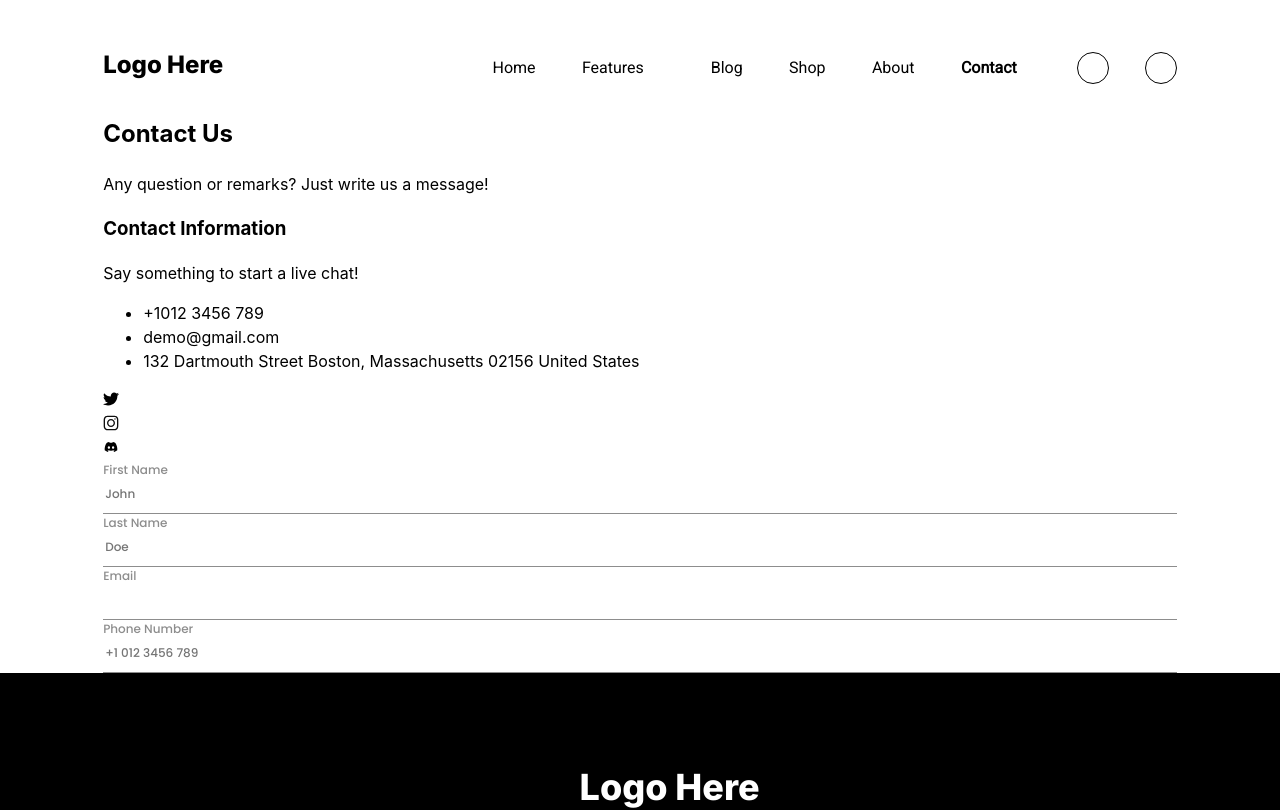
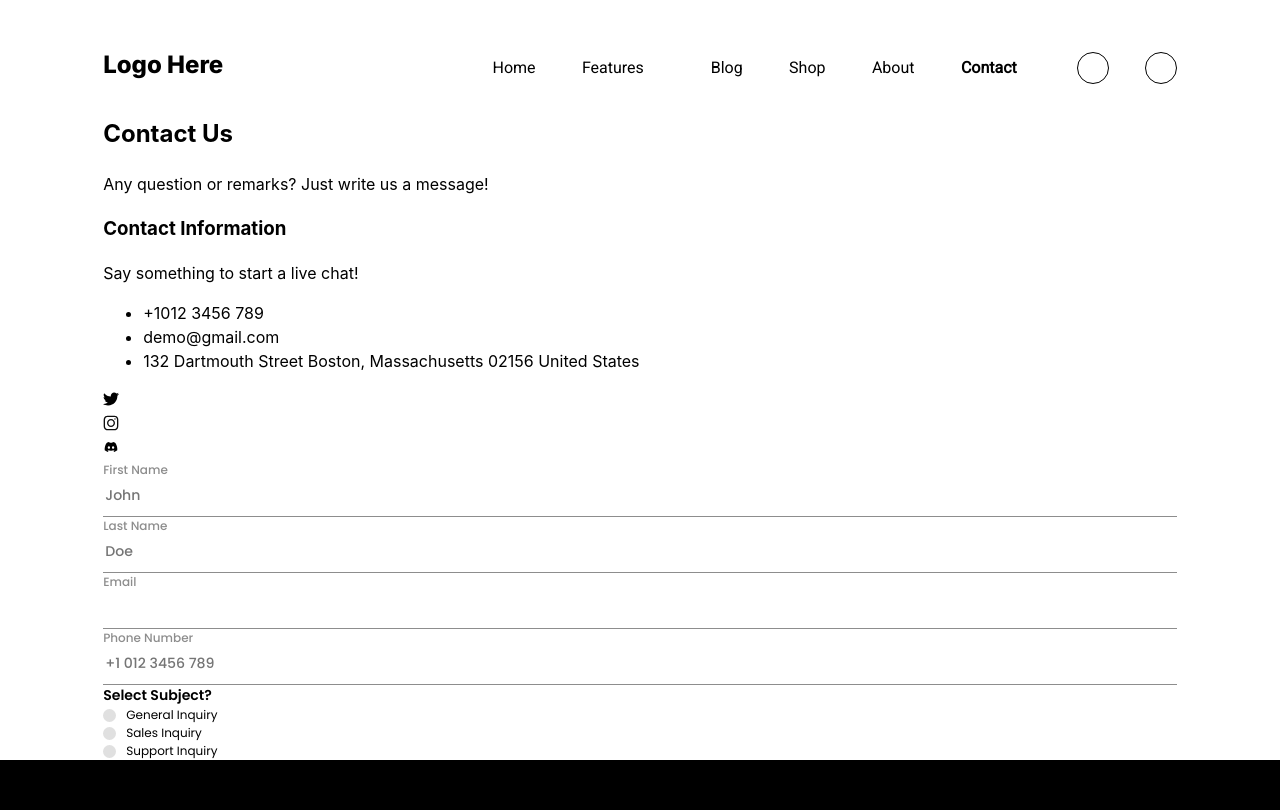
Before and after one commit to illiakornyk/nextjs_technical_assessment, a Next.js app: page /contact-us in a window 1280 px wide. Shown: the top 810 px of the page. Built offline with nearby package versions, Linux system fonts and the light colour scheme; some icons are missing.

Commit message:
feat: create radio button

```diff
--- /dev/null
+++ b/src/app/components/icons/miscellaneous/check/index.tsx
@@ -0,0 +1,31 @@
+import React from 'react';
+
+type TIconSize = {
+  width: string;
+  height: string;
+};
+
+interface ICheckMarkIconProps {
+  color?: string;
+  size?: TIconSize | string;
+}
+const CheckMarkIcon: React.FC<ICheckMarkIconProps> = ({
+  color = 'white',
+  size = '1rem',
+}) => {
+  const width = typeof size === 'string' ? size : size.width;
+  const height = typeof size === 'string' ? size : size.height;
+  return (
+    <svg
+      fill={color}
+      width={width}
+      height={height}
+      viewBox="0 0 32 32"
+      xmlns="http://www.w3.org/2000/svg"
+    >
+      <path d="M5 16.577l2.194-2.195 5.486 5.484L24.804 7.743 27 9.937l-14.32 14.32z" />
+    </svg>
+  );
+};
+
+export default CheckMarkIcon;
--- a/src/app/components/input/styles.module.scss
+++ b/src/app/components/input/styles.module.scss
@@ -24,7 +24,7 @@
 
   border-bottom: 1px solid variables.$gray-2;
   color: variables.$black;
-  font-size: 0.75rem;
+  font-size: 0.88rem;
   font-weight: 500;
   font-family: 'Poppins', sans-serif;
   padding-bottom: 10px;
--- /dev/null
+++ b/src/app/components/radioButton/index.tsx
@@ -0,0 +1,60 @@
+import React, { InputHTMLAttributes, useState } from 'react';
+import classNames from 'classnames/bind';
+import styles from './styles.module.scss';
+import CheckMarkIcon from '@/components/icons/miscellaneous/check';
+
+let cx = classNames.bind(styles);
+
+interface IRadioButtonProps extends InputHTMLAttributes<HTMLInputElement> {
+  title?: string;
+  id?: string;
+  name?: string;
+  className?: string;
+  options: { label: string; value: string }[];
+}
+
+const RadioButton: React.FC<IRadioButtonProps> = ({
+  title,
+  id,
+  name,
+  className,
+  options,
+}) => {
+  const [selectedValue, setSelectedValue] = useState<string | undefined>(
+    undefined,
+  );
+
+  return (
+    <div className={cx('radio')}>
+      {title && (
+        <label htmlFor={id} className={cx('radio__label')}>
+          {title}
+        </label>
+      )}
+
+      {options.map((option) => (
+        <div key={option.value} className={cx('radio__block', className)}>
+          <input
+            type="radio"
+            id={`${id}-${option.value}`}
+            name={name}
+            value={option.value}
+            className={cx('radio__option', className)}
+            onChange={() => setSelectedValue(option.value)}
+          />
+          <label
+            htmlFor={`${id}-${option.value}`}
+            className={cx('radio__option-label', className)}
+          >
+            <span className={cx('radio__custom')}>
+              {selectedValue === option.value && <CheckMarkIcon />}
+            </span>
+            {option.label}
+          </label>
+        </div>
+      ))}
+    </div>
+  );
+};
+
+export default RadioButton;
--- /dev/null
+++ b/src/app/components/radioButton/styles.module.scss
@@ -0,0 +1,49 @@
+@use '@/styles/variables.scss';
+@use '@/styles/mixins.scss';
+
+.radio {
+  display: flex;
+  flex-direction: column;
+  font-family: 'Poppins', sans-serif;
+  color: variables.$black;
+}
+
+.radio__label {
+  font-size: 0.88rem;
+  font-weight: 600;
+}
+
+.radio__block {
+  display: flex;
+  align-items: center;
+}
+
+.radio__option {
+  // Hide the default radio button
+  position: absolute;
+  opacity: 0;
+}
+
+.radio__custom {
+  // Style the custom radio button
+  width: 13px;
+  height: 13px;
+  border-radius: 50%;
+  background-color: variables.$gray-3;
+
+  display: flex;
+  justify-content: center;
+  align-items: center;
+}
+
+.radio__option:checked + .radio__option-label .radio__custom {
+  // Style the custom radio button when it is checked
+  background-color: variables.$black;
+}
+
+.radio__option-label {
+  font-size: 0.75rem;
+  display: flex;
+  align-items: center;
+  gap: 10px;
+}
--- a/src/pages/contact-us/index.tsx
+++ b/src/pages/contact-us/index.tsx
@@ -5,6 +5,7 @@ import TwitterIcon from '@/components/icons/socials/twitter';
 import InstagramIcon from '@/components/icons/socials/instagram';
 import DiscordIcon from '@/components/icons/socials/discord';
 import Input from '@/components/input';
+import RadioButton from '@/components/radioButton';
 
 let cx = classNames.bind(styles);
 
@@ -66,6 +67,17 @@ export default function ContactUsPage() {
               name="phoneNumber"
               placeholder="+1 012 3456 789"
             />
+
+            <RadioButton
+              title="Select Subject?"
+              id="subject"
+              name="subject"
+              options={[
+                { label: 'General Inquiry', value: 'general' },
+                { label: 'Sales Inquiry', value: 'sales' },
+                { label: 'Support Inquiry', value: 'support' },
+              ]}
+            />
           </form>
         </div>
       </div>
```
